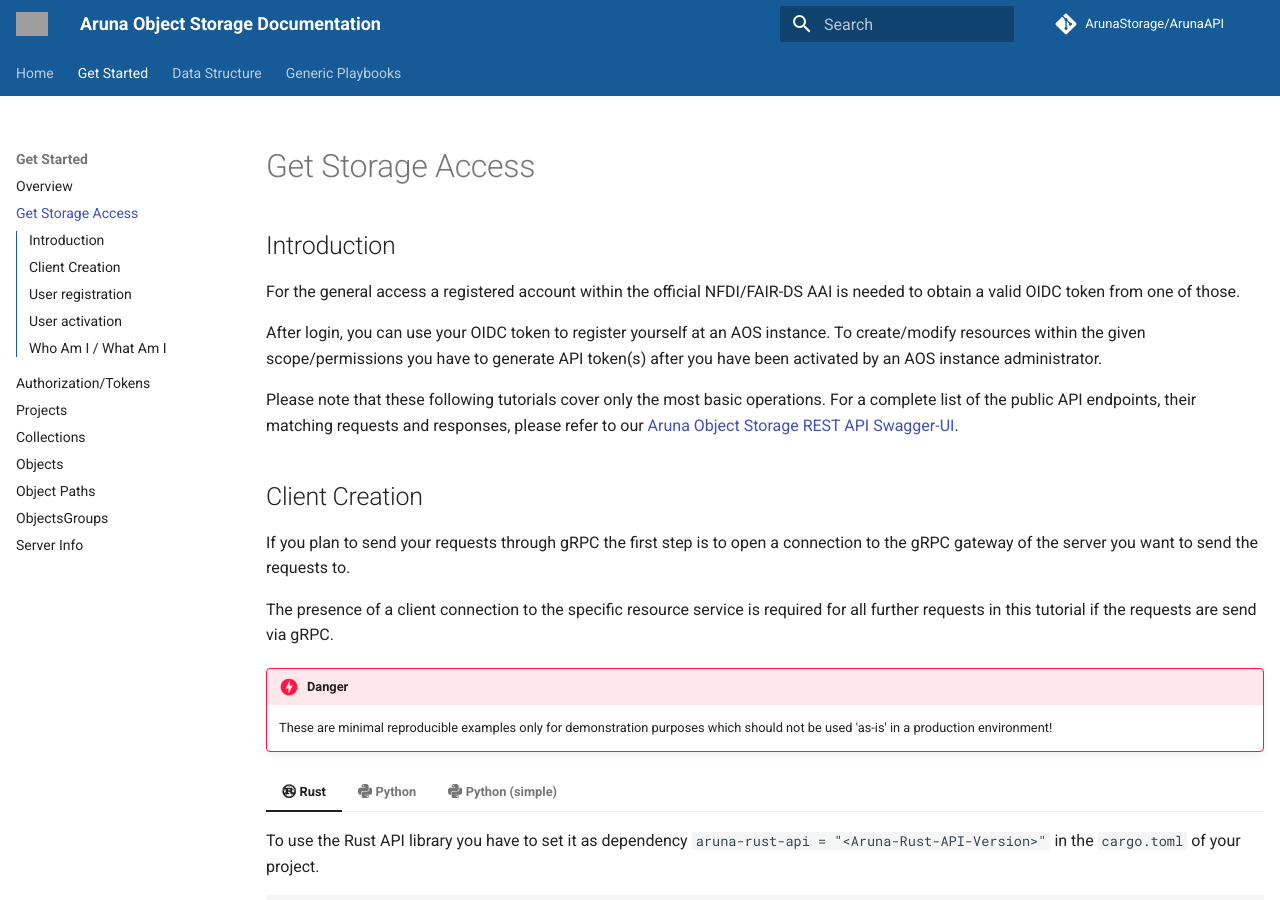
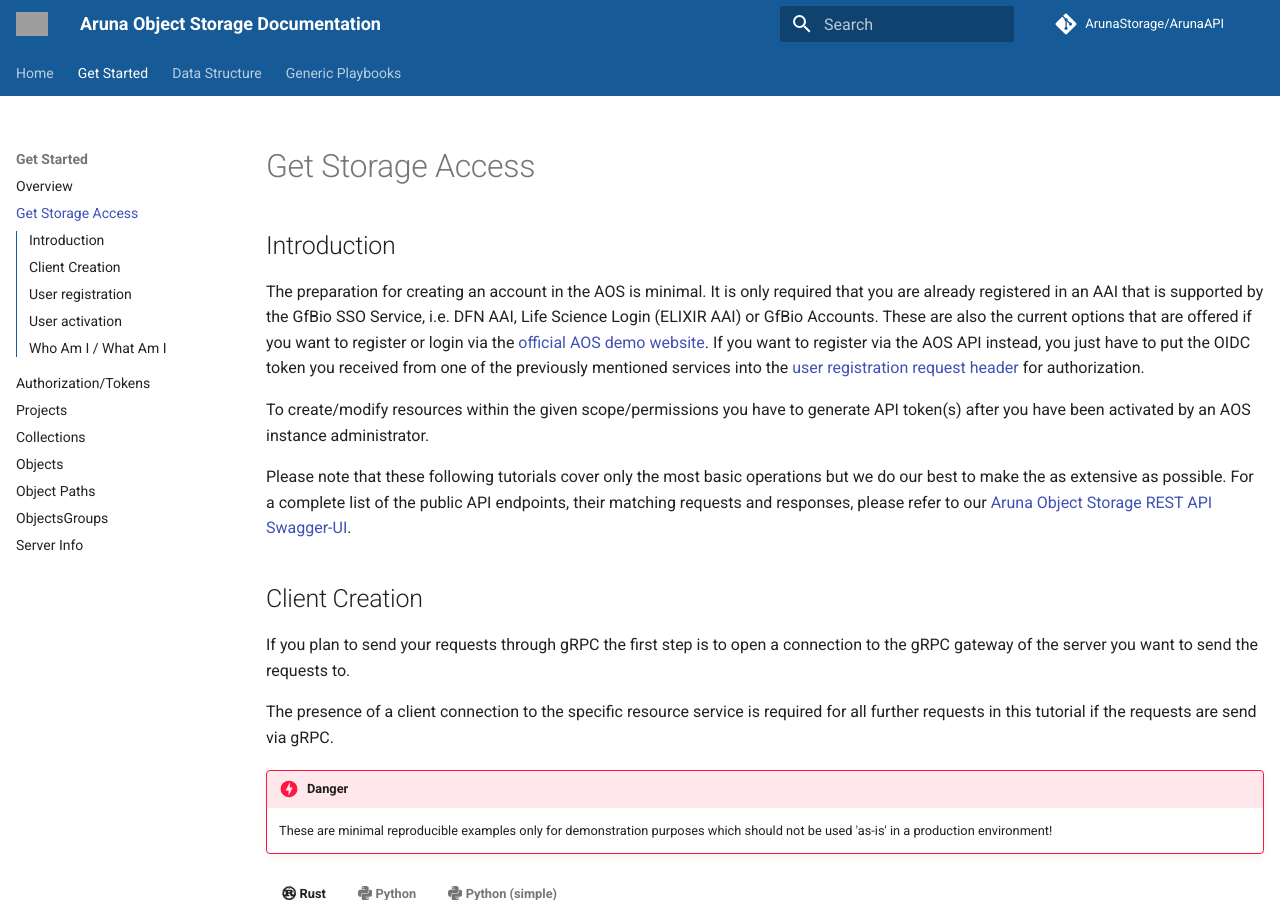
Before and after one commit to ArunaStorage/documentation, an MkDocs documentation site: the page built from docs/get_started/basic_usage/01_Get-Storage-Access.md, in a window 1280 px wide and 900 px high. Built offline with MkDocs 1.6.1 and Material for MkDocs 9.7.7, drawn with Linux system fonts in a browser that asks for light colours; comment, search, counter and statistics services are not loaded; the version menu is left out; grey boxes are pictures that could not be loaded.

Commit message:
docs: Update Get Storage Access introduction

```diff
--- a/docs/get_started/basic_usage/01_Get-Storage-Access.md
+++ b/docs/get_started/basic_usage/01_Get-Storage-Access.md
@@ -3,12 +3,11 @@
 
 ## Introduction
 
-For the general access a registered account within the official NFDI/FAIR-DS AAI is needed to obtain a valid OIDC token from one of those.
+The preparation for creating an account in the AOS is minimal. It is only required that you are already registered in an AAI that is supported by the GfBio SSO Service, i.e. DFN AAI, Life Science Login (ELIXIR AAI) or GfBio Accounts. These are also the current options that are offered if you want to register or login via the [official AOS demo website](https://aruna-storage.org/){:target="_blank"}. If you want to register via the AOS API instead, you just have to put the OIDC token you received from one of the previously mentioned services into the [user registration request header](#user-registration) for authorization.
 
-After login, you can use your OIDC token to register yourself at an AOS instance.
 To create/modify resources within the given scope/permissions you have to generate API token(s) after you have been activated by an AOS instance administrator.
 
-Please note that these following tutorials cover only the most basic operations.
+Please note that these following tutorials cover only the most basic operations but we do our best to make the as extensive as possible.
 For a complete list of the public API endpoints, their matching requests and responses, please refer to our [Aruna Object Storage REST API Swagger-UI](https://api.aruna.nfdi-dev.gi.denbi.de/swagger-ui/){:target="_blank"}.
 
 
```
